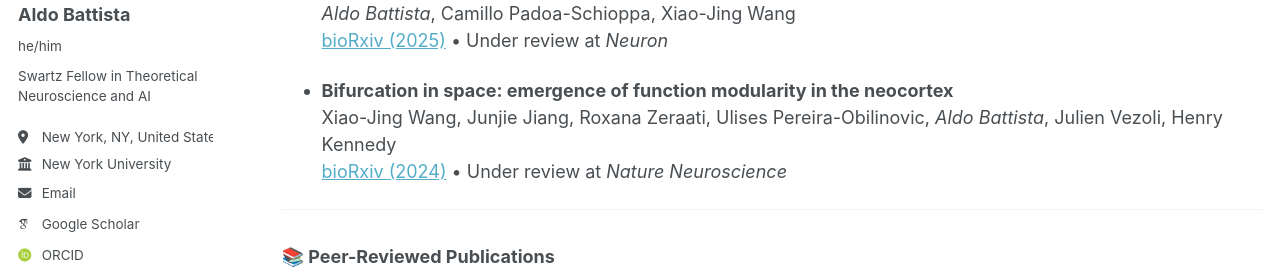
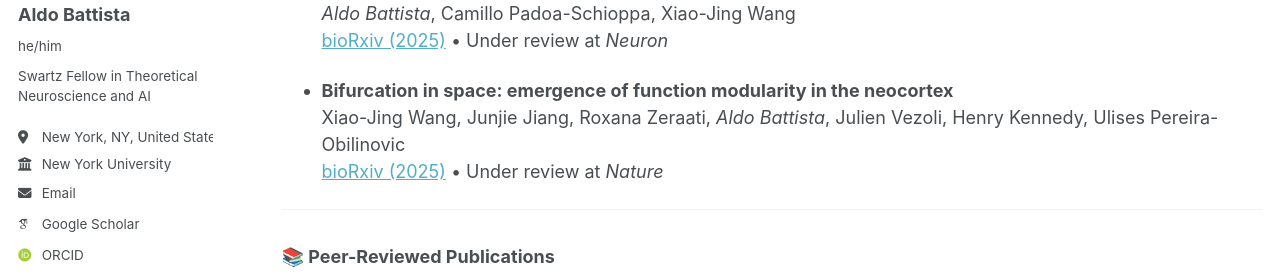
Before and after one commit to aldobattista/aldobattista.github.io, a Jekyll site: the page built from _pages/publications.md, in a window 1280 px wide and 1357 px high. Shown: the part 257-534 px from the top of the window. Built offline with Jekyll 4.4.1, drawn with Linux system fonts in a browser that asks for light colours; some web fonts are replaced.

Commit message:
Update CV, about, and publications pages

```diff
--- a/_pages/publications.md
+++ b/_pages/publications.md
@@ -9,11 +9,11 @@ author_profile: true
 
 - **A neural circuit framework for economic choice: from building blocks of valuation to compositionality in multitasking**
   *Aldo Battista*, Camillo Padoa-Schioppa, Xiao-Jing Wang
-  [bioRxiv (2025)](https://www.biorxiv.org/content/10.1101/2025.03.13.643098v1) • Under review at *Neuron*
+  [bioRxiv (2025)](https://www.biorxiv.org/content/10.1101/2025.03.13.643098v2) • Under review at *Neuron*
 
 - **Bifurcation in space: emergence of function modularity in the neocortex**
-  Xiao-Jing Wang, Junjie Jiang, Roxana Zeraati, Ulises Pereira-Obilinovic, *Aldo Battista*, Julien Vezoli, Henry Kennedy
-  [bioRxiv (2024)](https://www.biorxiv.org/content/10.1101/2023.06.04.543639v2) • Under review at *Nature Neuroscience*
+  Xiao-Jing Wang, Junjie Jiang, Roxana Zeraati, *Aldo Battista*, Julien Vezoli, Henry Kennedy, Ulises Pereira-Obilinovic
+  [bioRxiv (2025)](https://www.biorxiv.org/content/10.1101/2023.06.04.543639v3) • Under review at *Nature*
 
 ---
 
```
Also changed, not shown: _pages/about.md (+2 -2 lines), _pages/cv.md (+1 -1 lines), 2 other files.
